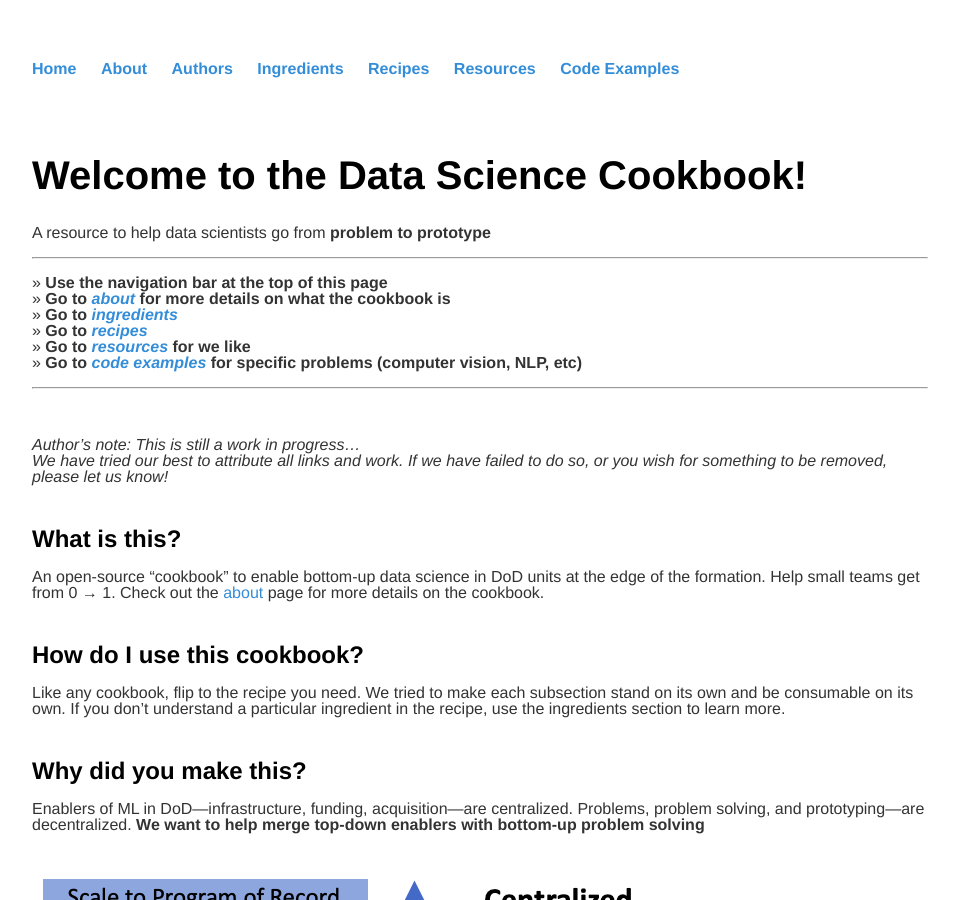
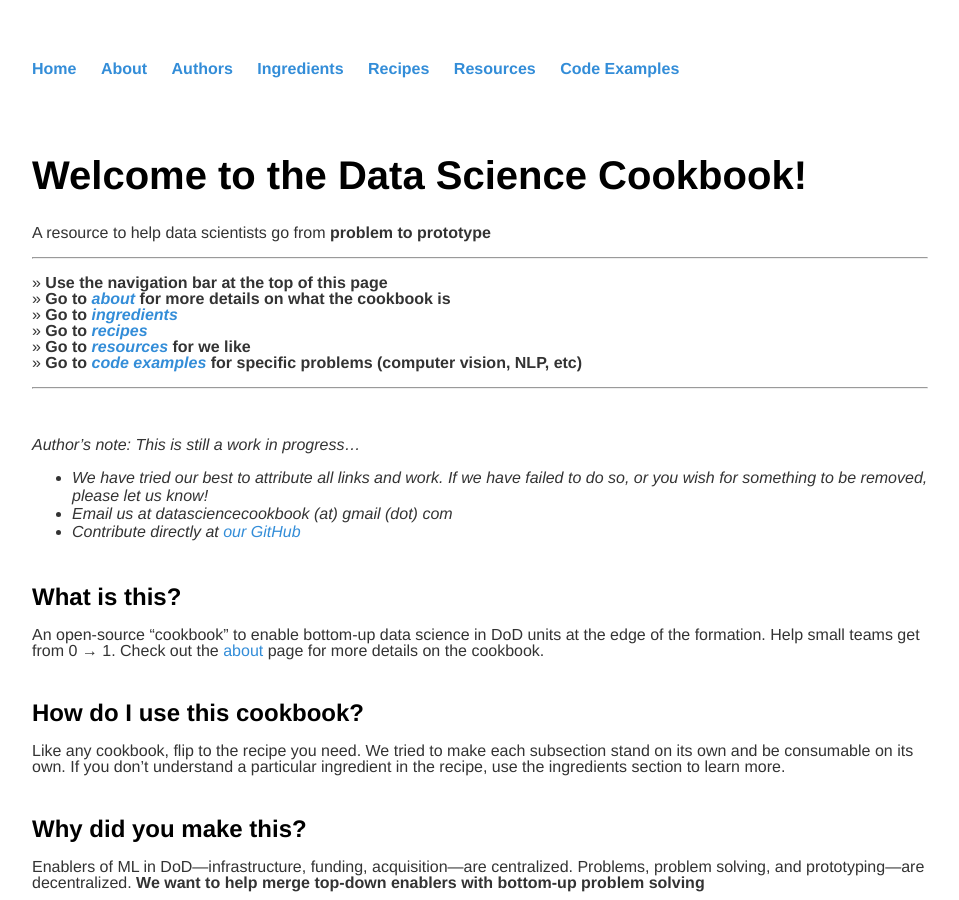
Before and after one commit to datasciencecookbook/datasciencecookbook.github.io, a Jekyll site: the page built from index.md, in a window 1280 px wide and 900 px high. Shown: the whole window, without its empty margins (160-1119 px from the left). Built offline with Jekyll 4.4.1, drawn with Linux system fonts in a browser that asks for light colours.

Commit message:
Update index.md

```diff
--- a/index.md
+++ b/index.md
@@ -21,8 +21,9 @@ A resource to help data scientists go from **problem to prototype**
 
 <br><br>
 _Author's note: This is still a work in progress..._
-<br>
-_We have tried our best to attribute all links and work. If we have failed to do so, or you wish for something to be removed, please let us know!_
+- _We have tried our best to attribute all links and work. If we have failed to do so, or you wish for something to be removed, please let us know!_
+- _Email us at datasciencecookbook (at) gmail (dot) com_
+- _Contribute directly at [our GitHub](https://github.com/datasciencecookbook/datasciencecookbook.github.io)_
 <br><br>
 
 ### What is this?
```
